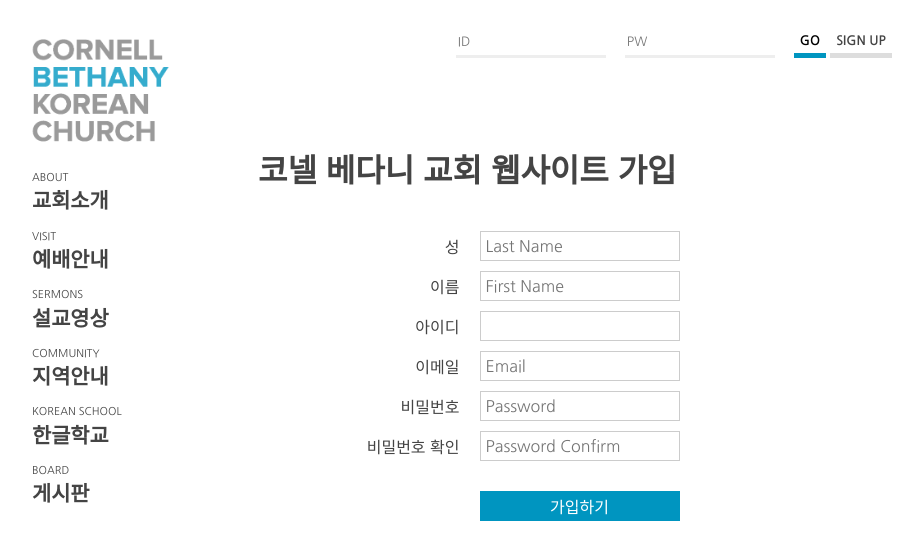
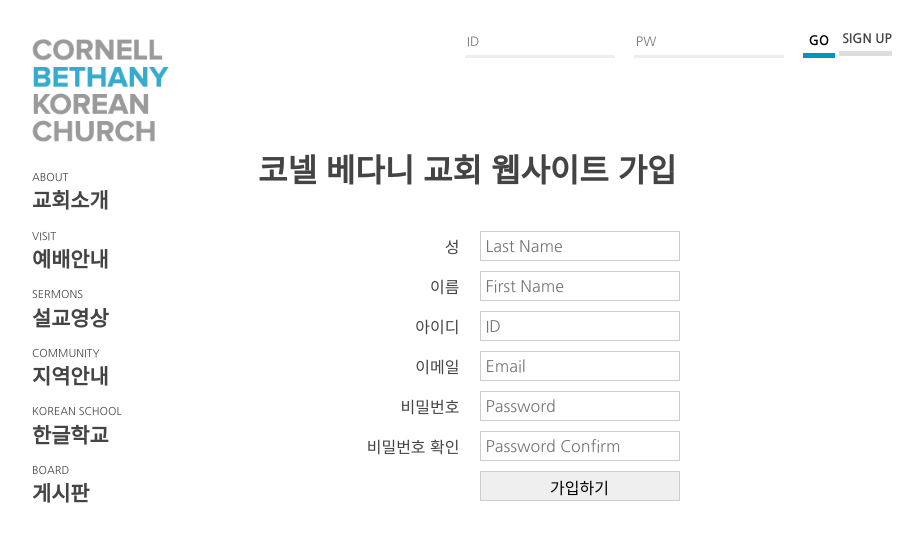
Before and after one commit to suchanlee/bethany, a Django app: page /register/ in a window 1280 px wide. Shown: the top 560 px of the page, without its empty margins (180-1103 px from the left). Run offline with Django 3.2, Linux system fonts and the light colour scheme; some libraries are stand-ins or nearby versions.

Commit message:
bug fixes

```diff
--- a/bethany/static/css/main.css
+++ b/bethany/static/css/main.css
@@ -42,6 +42,9 @@ p {
   background-size: cover;
   background-position: center center;
   background-repeat: no-repeat;
+}
+.centered {
+  text-align: center;
 }
 .header {
   float: left;
@@ -96,31 +99,33 @@ p {
   padding: 1px 2px 1px 2px;
   outline: none;
 }
-.login-table .login-submit,
-.login-table .login-signup {
+.login-submit,
+.login-signup {
   font-size: 0.8em;
   font-family: 'Nanum Gothic', "Helvetica Neue", Helvetica, Arial, "Lucida Grande", 'museo-sans', sans-serif;
   background-color: white;
   font-weight: 600;
+  border: none;
 }
-.login-table .login-submit {
-  border: none;
+.login-submit {
+  height: 30px;
   border-bottom: 5px solid #0095c0;
   cursor: pointer;
 }
-.login-table .login-submit:hover {
+.login-submit:hover {
   background-color: #0095c0;
   color: white;
 }
-.login-table .login-signup {
-  border: none;
+.login-signup {
   border-bottom: 5px solid #dddddd;
-  height: 30px;
+  padding-bottom: 6px;
+  padding-left: 3px;
+  padding-top: 3px;
 }
-.login-table .login-signup:hover {
+.login-signup:hover {
   background-color: #dddddd;
 }
-.login-table .login-signup a {
+.login-signup a {
   color: #444444;
   text-decoration: none;
 }
@@ -726,12 +731,12 @@ nav ul li .nav-english {
 .register form table .register-form-label {
   text-align: right;
 }
-.register form input[type="submit"] {
-  margin-top: 20px;
-  background-color: #0095c0;
-  border: none;
-  color: white;
-  cursor: pointer;
+.form-errors-container {
+  text-align: center;
+}
+.form-errors {
+  font-size: 0.75em;
+  color: #B20000;
 }
 .register-success {
   margin-top: 60px;
--- a/bethany/static/css/main.less
+++ b/bethany/static/css/main.less
@@ -61,6 +61,10 @@ p {
 	background-repeat: no-repeat;
 }
 
+.centered {
+	text-align: center;
+}
+
 .header {
 	float: left;
 	position: fixed;
@@ -121,15 +125,19 @@ p {
 		outline: none;
 	}
 
+}
+
 .login-submit, .login-signup {
 	font-size: 0.8em;
 	font-family: @sans-serif;
 	background-color: white;
 	font-weight: 600;
+	border: none;
 }
 
+
 .login-submit {
-		border: none;
+	height: 30px;
 	border-bottom: 5px solid @main-color;
 	cursor: pointer;
 	&:hover {
@@ -137,17 +145,18 @@ p {
 		color: white;
 	}
 }
+
 .login-signup {
-		border: none;
 	border-bottom: 5px solid @light-gray;
-		height: 30px;
+	padding-bottom: 6px;
+	padding-left: 3px;
+	padding-top: 3px;
 	&:hover {
 		background-color: @light-gray;
 	}
 	a {
 		color: @black;
 		text-decoration: none;
-		}
 	}
 }
 
@@ -798,14 +807,16 @@ nav {
 				text-align: right;
 			}
 		}
-		input[type="submit"] {
-			margin-top: 20px;
-			background-color: @main-color;
-			border: none;
-			color: white;
-			cursor: pointer;
 	}
 }
+
+.form-errors-container {
+	text-align: center;
+}
+
+.form-errors {
+	font-size: 0.75em;
+	color: #B20000;
 }
 
 .register-success {
--- a/bethany/templates/base/login.html
+++ b/bethany/templates/base/login.html
@@ -22,7 +22,7 @@
 						<td>{{auth_form.username}}</td>
 						<td>{{auth_form.password}}</td>
 						<td><input type="submit" value="GO" class="login-submit"></td>
-						<td><button class="login-signup"><a href="/register/">SIGN UP</a></button></td>
+						<td style="vertical-align: top; padding-top: 5px;"><span class="login-signup"><a href="/register/">SIGN UP</a></span></td>
 				</table>
 			</form>
 		{% endif %}
--- a/bethany/templates/registration/login.html
+++ b/bethany/templates/registration/login.html
@@ -12,6 +12,8 @@
 			<td>{{auth_form.password}}</td>
 		</tr>
 	</table>
-	<input type="submit" value="Login">
-	<a href="/register/" id="header-signup">Sign up</a>
+	<div class="centered" style="margin-top: 20px;">
+		<input type="submit" value="LOG IN" class="login-submit">
+		<span class="login-signup"><a href="/register/" id="header-signup">SIGN UP</a></span>
+	</div>
 </form>
--- a/bethany/templates/registration/login_page.html
+++ b/bethany/templates/registration/login_page.html
@@ -1,4 +1,4 @@
-{% extends "base/base.html" %}
+{% extends "base/structure.html" %}
 
 {% load staticfiles %}
 
@@ -6,14 +6,10 @@
 
 {% block content %}
 
-{% include "base/nav.html" %}
-
 <div class="register">
 	<p>Your username and password didn't match. Please try again.</p>
 	{% include "registration/login.html" %}
 </div>
 
 
-{% include "base/footer.html" %}
-
 {% endblock %}
--- a/bethany/templates/registration/register.html
+++ b/bethany/templates/registration/register.html
@@ -13,29 +13,65 @@
 	<form action="/register/" method="POST">
 		{% csrf_token %}
 
-		{{form.errors}}
+		<div class="form-errors-container form-errors"></div>
 
 		<table cellpadding="0" cellspacing="0" width="100%" border="0">
+			{% if form.last_name.errors %}
+			<tr>
+				<td></td>
+				<td class="form-errors">{{form.last_name.errors.as_text}}</td>
+			</tr>
+			{% endif %}
 			<tr>
 				<td class="register-form-label">성</td>
 				<td >{{form.last_name}}</td>
 			</tr>
+			{% if form.first_name.errors %}
+			<tr>
+				<td></td>
+				<td class="form-errors">{{form.first_name.errors.as_text}}</td>
+			</tr>
+			{% endif %}
 			<tr>
 				<td class="register-form-label">이름</td>
 				<td>{{form.first_name}}</td>
 			</tr>
+			{% if form.username.errors %}
+			<tr>
+				<td></td>
+				<td class="form-errors">{{form.username.errors.as_text}}</td>
+			</tr>
+			{% endif %}
 			<tr>
 				<td class="register-form-label">아이디</td>
-				<td>{{form.username}}</td>
+				<td class="form-username">{{form.username}}</td>
 			</tr>
+			{% if form.email.errors %}
+			<tr>
+				<td></td>
+				<td class="form-errors">{{form.email.errors.as_text}}</td>
+			</tr>
+			{% endif %}
 			<tr>
 				<td class="register-form-label">이메일</td>
 				<td>{{form.email}}</td>
 			</tr>
+			{% if form.password1.errors %}
+			<tr>
+				<td></td>
+				<td class="form-errors">{{form.password1.errors.as_text}}</td>
+			</tr>
+			{% endif %}
 			<tr>
 				<td class="register-form-label">비밀번호</td>
 				<td>{{form.password1}}</td>
 			</tr>
+			{% if form.password2.errors %}
+			<tr>
+				<td></td>
+				<td class="form-errors">{{form.password2.errors.as_text}}</td>
+			</tr>
+			{% endif %}
 			<tr>
 				<td class="register-form-label">비밀번호 확인</td>
 				<td>{{form.password2}}</td>
@@ -52,7 +88,7 @@
 <script>
 	$('#id_last_name').attr('placeholder', 'Last Name');
 	$('#id_first_name').attr('placeholder', 'First Name');
-	$('#id_username').attr('placeholder', 'ID');
+	$('.form-username input').attr('placeholder', 'ID');
 	$('#id_email').attr('placeholder', 'Email');
 	$('#id_password1').attr('placeholder', 'Password');
 	$('#id_password2').attr('placeholder', 'Password Confirm');
--- a/bethany/templates/website/home.html
+++ b/bethany/templates/website/home.html
@@ -25,7 +25,7 @@
 
 <div class="main-menu">
 	<div class="main-half main-half-left">
-		<h2><a href="{% url 'board' %}">NEW NOTICES</a></h2>
+		<h2><a href="{% url 'notice_detail' %}">NEW NOTICES</a></h2>
 			<table>
 				<tr class="home-posttable-heading">
 					<td>TITLE</td>
--- a/bethany/website/forms.py
+++ b/bethany/website/forms.py
@@ -7,7 +7,7 @@ from django.contrib.auth.models import User
 from suit_redactor.widgets import RedactorWidget
 
 from simple_board.models import Post
-
+import pdb
 
 class PostForm(ModelForm):
 	class Meta:
```
Also changed, not shown: bethany/website/views.py (+7 -5 lines). Lines whose indentation alone changed are shown as unchanged.
